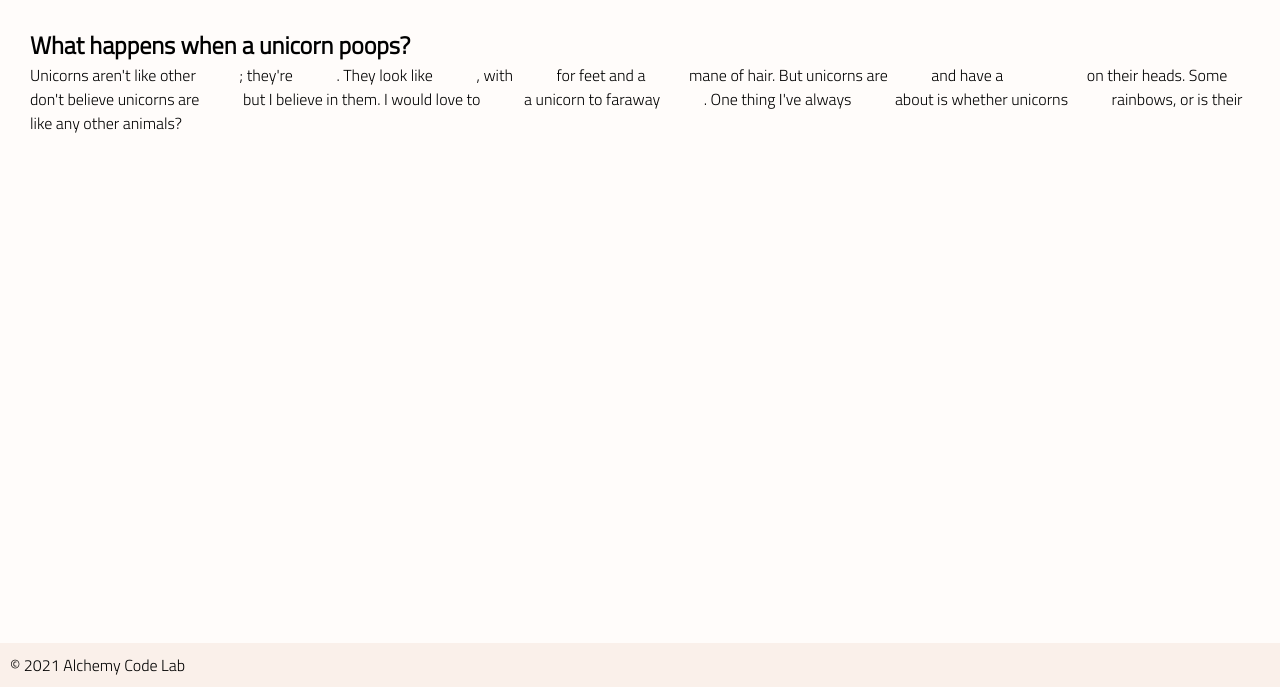
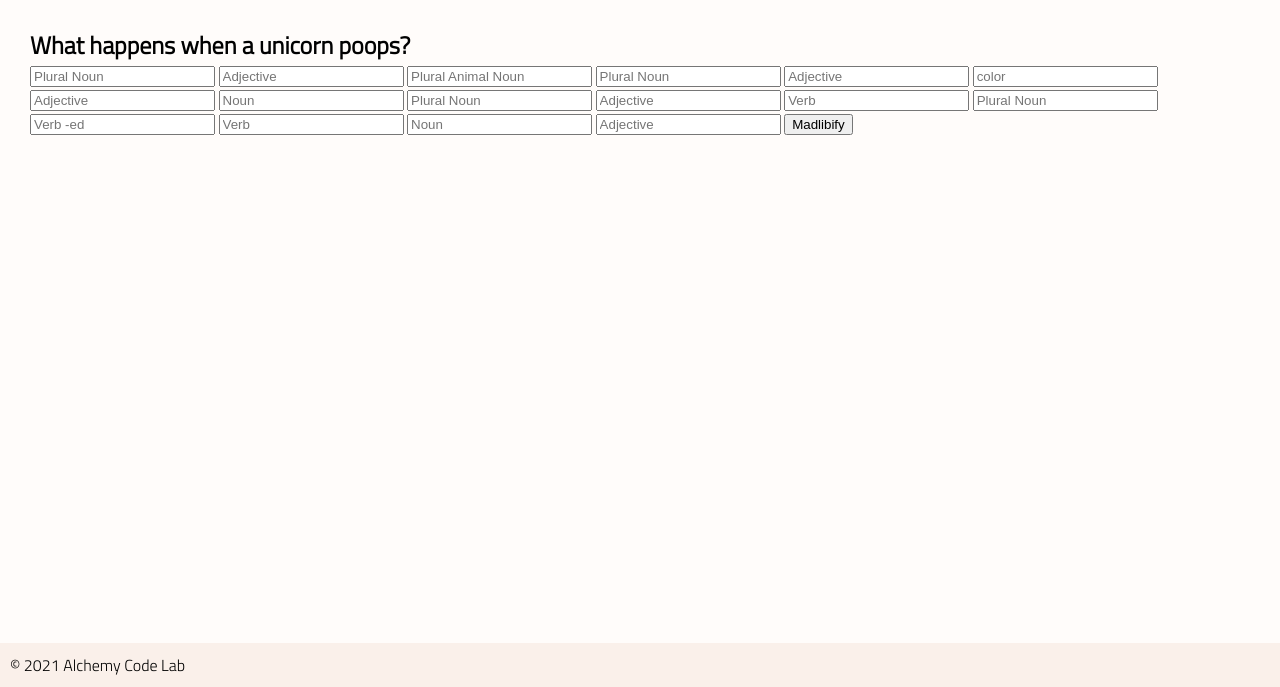
Before and after one commit to alicehsing/PROJECT-madlib-challenge, a plain HTML site: page index.html in a window 1280 px wide. Shown: the part 113-800 px from the top of the page. Drawn offline with Linux system fonts and the light colour scheme.

Commit message:
added inputs

```diff
--- a/index.html
+++ b/index.html
@@ -19,6 +19,24 @@
 
     <main>
         <h1>What happens when a unicorn poops?</h1>
+        <input type="text" id="p-noun-01-input" placeholder="Plural Noun">
+        <input type="text" id="adj-01-input" placeholder="Adjective">
+        <input type="text" id="p-noun-animal-01-input" placeholder ="Plural Animal Noun">
+        <input type="text" id="p-noun-02-input" placeholder="Plural Noun">
+        <input type="text" id="adj-02-input" placeholder="Adjective">
+        <input type="text" id="color" placeholder="color">
+        <input type="text" id="adj-03" placeholder="Adjective">
+        <input type="text" id="noun-01" placeholder="Noun">
+        <input type="text" id="p-noun-03" placeholder="Plural Noun">
+        <input type="text" id="adj-04" placeholder="Adjective">
+        <input type="text" id="verb-01" placeholder="Verb">
+        <input type="text" id=" p-noun-04" placeholder="Plural Noun">
+        <input type="text" id=" verb-ed-01" placeholder="Verb -ed">
+        <input type="text" id=" verb-02" placeholder="Verb">
+        <input type="text" id=" noun-02" placeholder ="Noun">
+        <input type="text" id=" adj-05" placeholder="Adjective">
+        <input type="button" name="Madlibify" id="go-mad" value="Madlibify">
+
         <section id="mad-lib">
             <p>Unicorns aren't like other <span id="p-noun-01"></span>; they're <span id="adj-01"></span>. They look like <span id="p-noun-animal-01"></span>,
             with <span id="p-noun-02"></span> for feet and a <span id="adj-02"></span> mane of hair. But unicorns are <span id="color"></span> and have a <span id="adj-03"></span>
--- a/styles/styles.css
+++ b/styles/styles.css
@@ -40,3 +40,7 @@ span {
     background-color: yellow;
     text-decoration: underline;
 }
+
+#mad-lib {
+    opacity: 0.0 ;
+}
```
Also changed, not shown: 1 other file.
